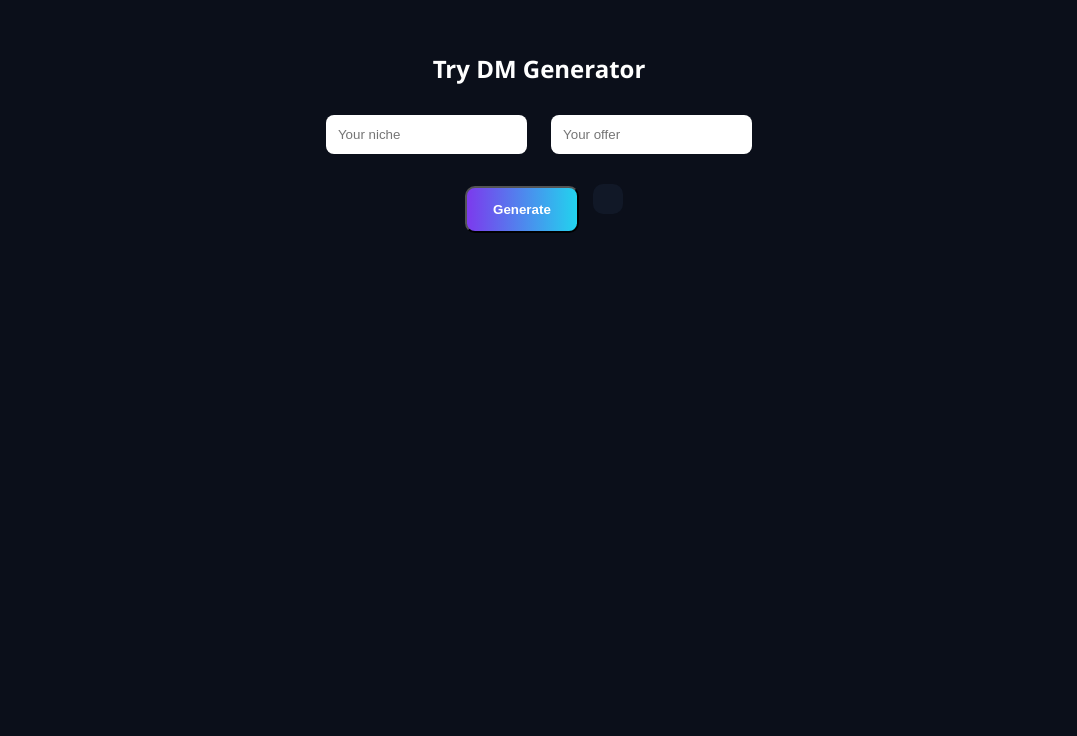
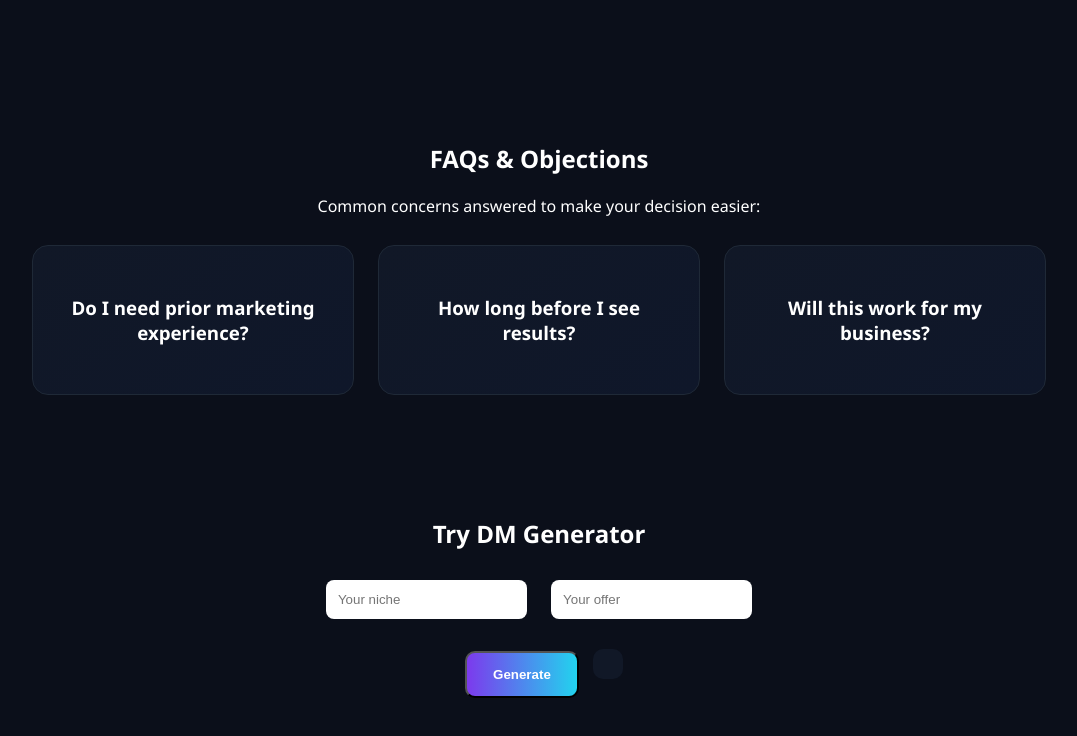
Before and after one commit to inayatagnihotri05-lab/replyscale, a plain HTML site: page index.html in a window 1280 px wide. Shown: the part 2983-3719 px from the top of the page, without its empty margins (101-1178 px from the left). Before the commit the page ends 3316 px from the top, so only its background shows below. Drawn offline with Linux system fonts and the light colour scheme.

Commit message:
Update index.html

```diff
--- a/index.html
+++ b/index.html
@@ -293,6 +293,46 @@
   </div>
 </div>
 <div class="section">
+
+  <div class="section">
+  <h2>FAQs & Objections</h2>
+  <p>Common concerns answered to make your decision easier:</p>
+
+  <div class="cards">
+
+    <div class="card" onclick="toggleFAQ(this)">
+      <h3>Do I need prior marketing experience?</h3>
+      <div class="hidden">
+        <p>No! ReplyScale is designed for beginners and pros alike. Our systems guide you step by step.</p>
+      </div>
+    </div>
+
+    <div class="card" onclick="toggleFAQ(this)">
+      <h3>How long before I see results?</h3>
+      <div class="hidden">
+        <p>Most users see replies and early leads within a week, but full conversion depends on your niche and engagement.</p>
+      </div>
+    </div>
+
+    <div class="card" onclick="toggleFAQ(this)">
+      <h3>Will this work for my business?</h3>
+      <div class="hidden">
+        <p>ReplyScale works for most service-based and creator businesses. If unsure, book a free call for personalized guidance.</p>
+      </div>
+    </div>
+
+  </div>
+</div>
+
+<script>
+  function toggleFAQ(selected) {
+    let faqs = document.querySelectorAll(".card");
+    faqs.forEach(faq => {
+      if (faq !== selected) faq.classList.remove("active");
+    });
+    selected.classList.toggle("active");
+  }
+</script>
   <h2>Try DM Generator</h2>
 
   <input id="niche" placeholder="Your niche">
```
